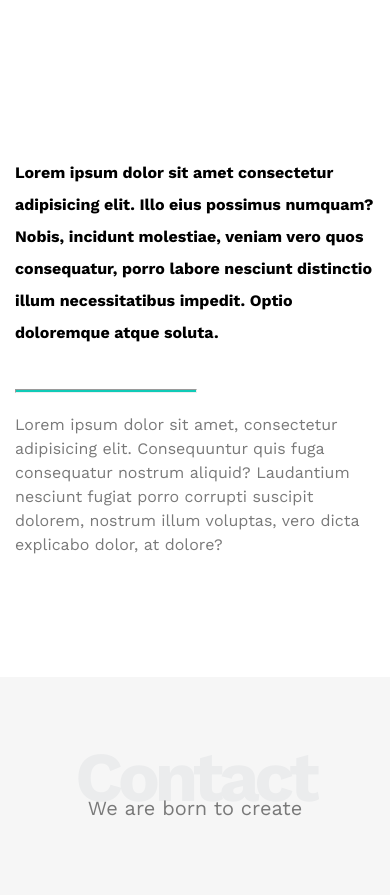
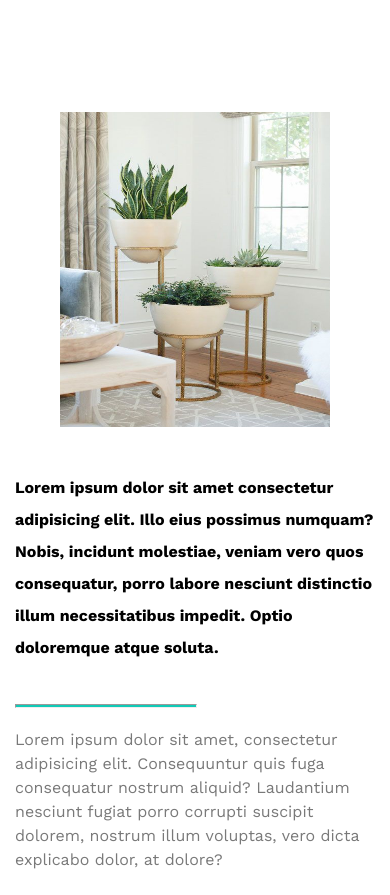
Before and after one commit to Mekky-99/First-Project, a plain HTML site: page index.html in a window 390 px wide. Shown: the part 4617-5512 px from the top of the page. Drawn offline with nearby package versions, Linux system fonts and the light colour scheme.

Commit message:
Add files via upload

```diff
--- a/CSS/style.css
+++ b/CSS/style.css
@@ -431,7 +431,8 @@ ul::before {
   }
 }
 @media (max-width: 549px) {
-  .about .about-content .image {
+  .about .about-content .image::before,
+  .about .about-content .image::after {
     display: none;
   }
 }
```
